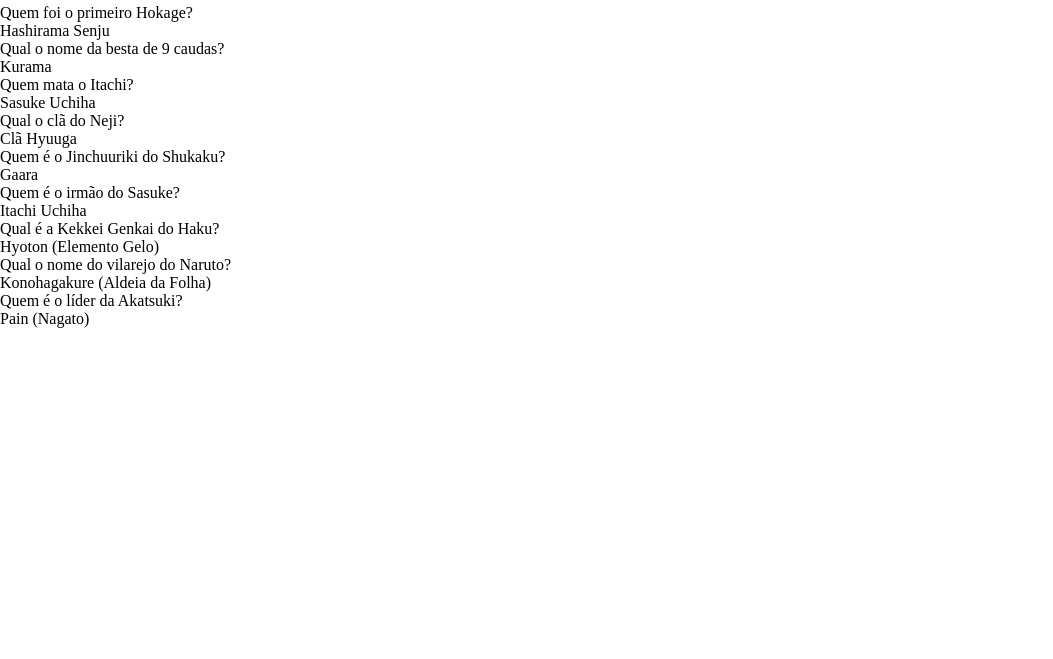
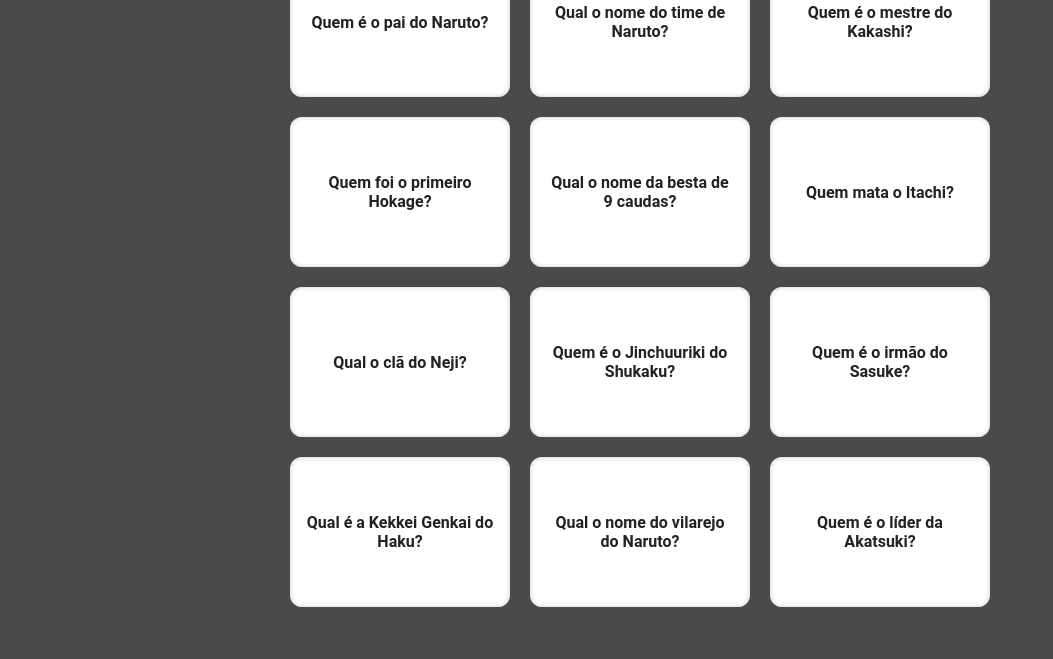
Before and after one commit to kreischmura/flashcards, a plain HTML site: page index.html in a window 1280 px wide. Shown: the part 141-800 px from the top of the page, without its empty margins (0-1053 px from the left). Drawn offline with Linux system fonts and the light colour scheme.

Commit message:
adicionando fonte e estilos

```diff
--- a/index.html
+++ b/index.html
@@ -5,6 +5,9 @@
     <meta name="viewport" content="width=device-width, initial-scale=1.0">
     <title>Flashcards</title>
     <link rel="stylesheet" href="styles.css" />
+    <link rel="preconnect" href="https://fonts.googleapis.com">
+    <link rel="preconnect" href="https://fonts.gstatic.com" crossorigin>
+    <link href="https://fonts.googleapis.com/css2?family=Rubik:ital,wght@0,300..900;1,300..900&display=swap" rel="stylesheet">
 </head>
 <body>
     <h1>Flashcards de Naruto</h1>
--- a/styles.css
+++ b/styles.css
@@ -2,3 +2,69 @@
     margin: 0;
     padding: 0;
 }
+
+body {
+  font-family: 'Roboto', sans-serif;
+  background: #4b4949;
+  margin: 0;
+  padding: 20px;
+  text-align: center;
+}
+
+h1 {
+  margin-bottom: 30px;
+  color: #dddcdc;
+}
+
+.card-grid {
+  display: grid;
+  grid-template-columns: repeat(3, 1fr);
+  grid-template-rows: repeat(4, 150px);
+  gap: 20px;
+  max-width: 700px;
+  margin: 0 auto;
+  perspective: 1000px;
+}
+
+.flashcard {
+  width: 100%;
+  height: 150px;
+  cursor: pointer;
+  position: relative;
+  transform-style: preserve-3d;
+  transition: transform 0.6s cubic-bezier(0.4, 0, 0.2, 1);
+  border-radius: 12px;
+  box-shadow: 0 4px 10px rgba(97, 95, 95, 0.1);
+}
+
+.flashcard.flipped {
+  transform: rotateY(180deg);
+}
+
+.flashcard .front, .flashcard .back {
+  position: absolute;
+  width: 100%;
+  height: 100%;
+  backface-visibility: hidden;
+  border-radius: 12px;
+  display: flex;
+  justify-content: center;
+  align-items: center;
+  padding: 15px;
+  font-weight: bold;
+  font-size: 16px;
+  box-sizing: border-box;
+}
+
+.flashcard .front {
+  background: white;
+  color: #222;
+  box-shadow: inset 0 0 5px #ccc;
+}
+
+.flashcard .back {
+  background: #f0f332;
+  color: rgb(34, 34, 34);
+  transform: rotateY(180deg);
+  box-shadow: inset 0 0 5px #f5f12a;
+}
```
